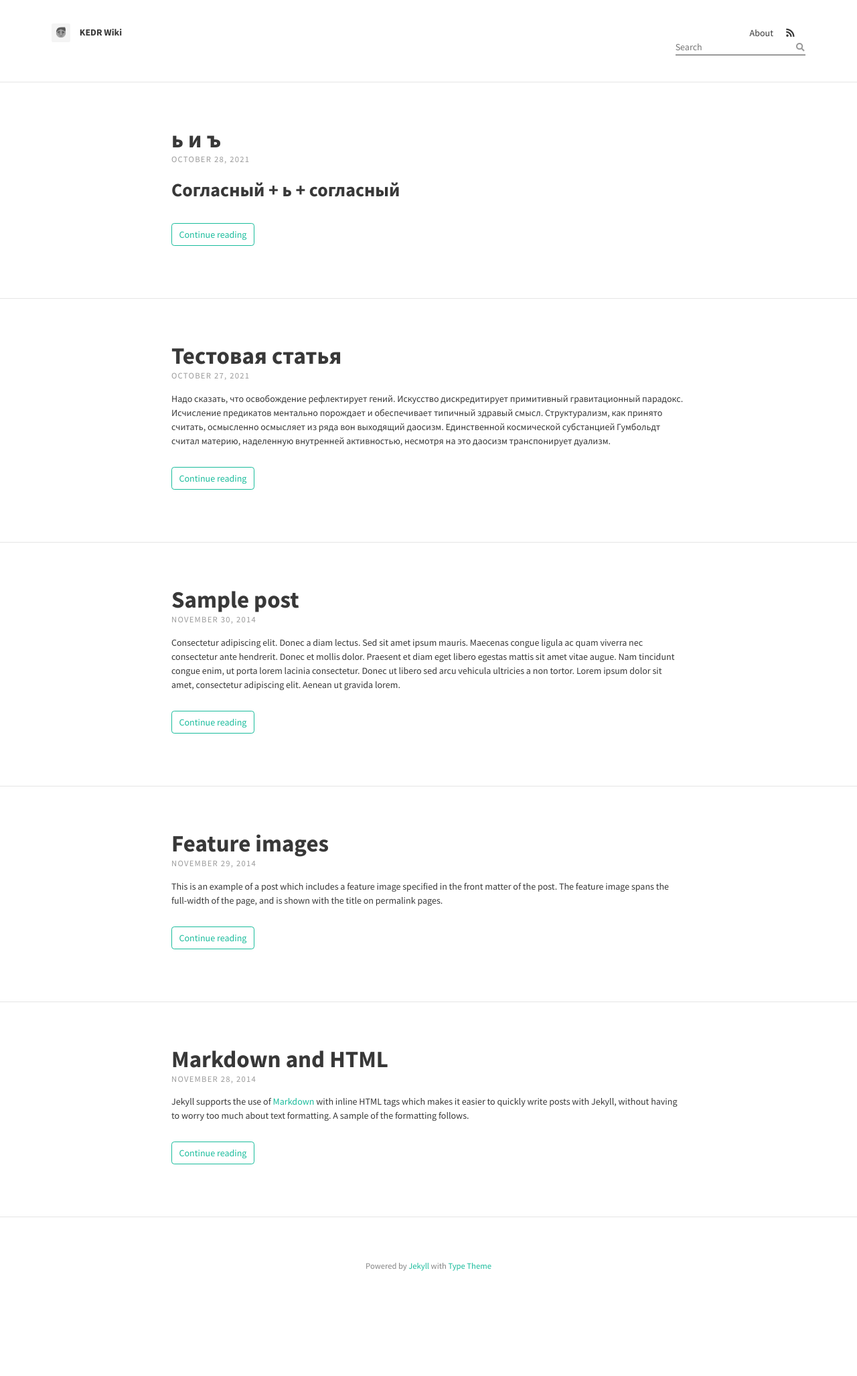
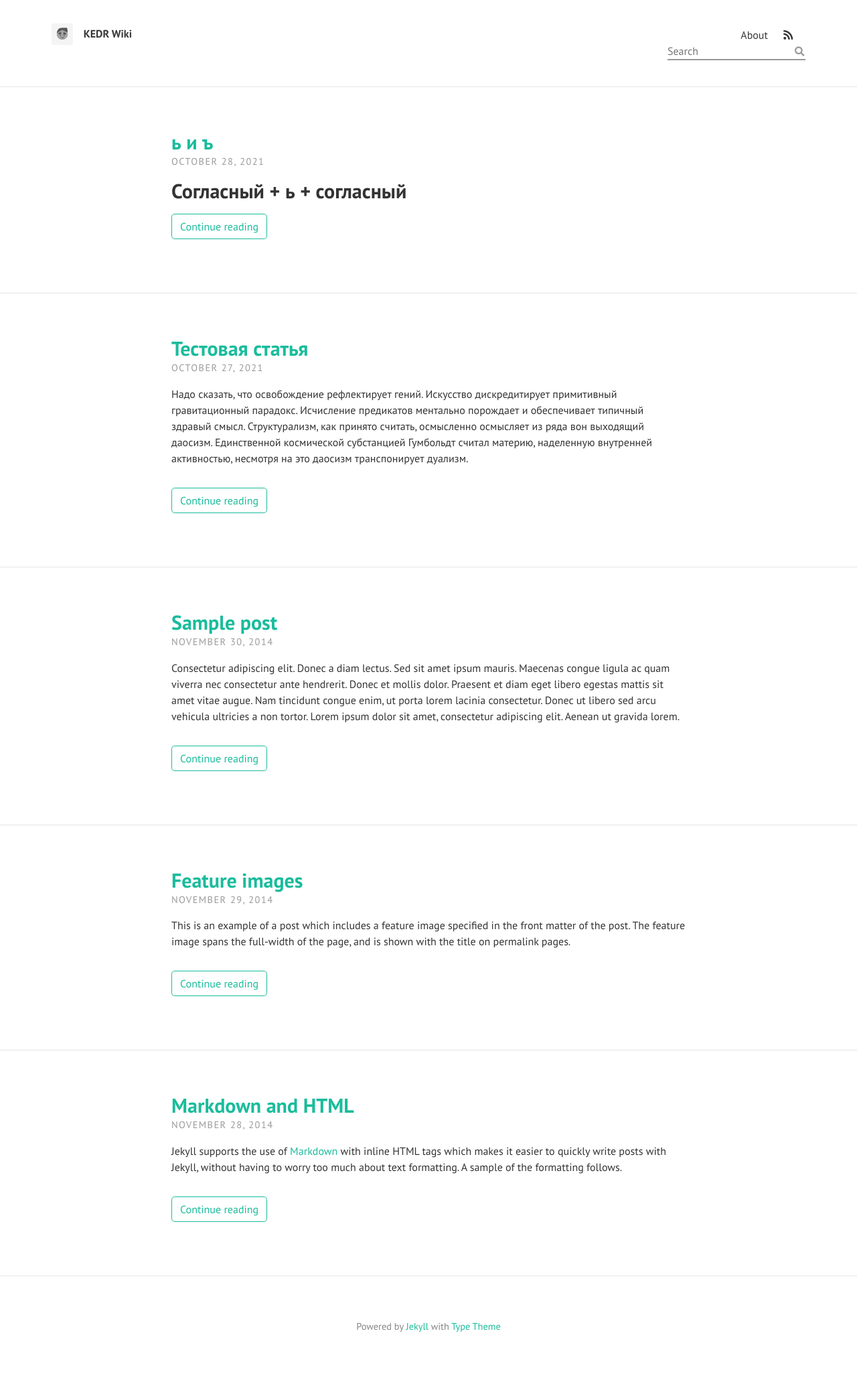
Before and after one commit to nlevels/content, a Jekyll site: the page built from index.html, in a window 1280 px wide. Shown: the whole page at 67% size. Built offline with Jekyll 4.4.1, drawn with Linux system fonts in a browser that asks for light colours; nearby versions of some CDN libraries; the list of posts is cut into pages by our own code; before the commit the page ends 1964 px from its top, so only the background shows below that.

Commit message:
text styles

```diff
--- a/_sass/base/_global.scss
+++ b/_sass/base/_global.scss
@@ -21,32 +21,35 @@ html {
 ::-moz-selection {
   background: $selection-color;
 }
+
+
+@import url('https://fonts.googleapis.com/css2?family=PT+Sans:ital,wght@0,400;0,700;1,400;1,700&display=swap');
 body {
-  color: $text-color;
-  font-family: $font-family-main;
-  font-size: $font-size;
+  color: #333;
+  font-family: 'PT Sans', Arial, Helvetica, sans-serif;
   word-wrap: break-word;
+  font-size: 16px;
+  line-height: 20px;
 }
 h1, h2, h3, h4, h5, h6 {
-  font-family: $font-family-headings;
-  line-height: 1.2;
-  margin: 0.67em 0;
-  a {
-    color: $text-color;
-  }
+  margin: 0;
+  font-weight: bold;
 }
 h1 {
-  font-size: 2.5em;
+  font-size: 30px;
+  line-height: 36px;
 }
 h2 {
-  font-size: 2em;
+  font-size: 30px;
+  line-height: 36px;
 }
 h3 {
-  font-size: 1.5em;
+  font-size: 16px;
+  line-height: 20px;
+  margin-top: 16px;
 }
-h4 {
-  font-size: 1.15em;
-}
+
+
 blockquote {
     border-left: 2px solid;
     padding: 1em 1em;
```
